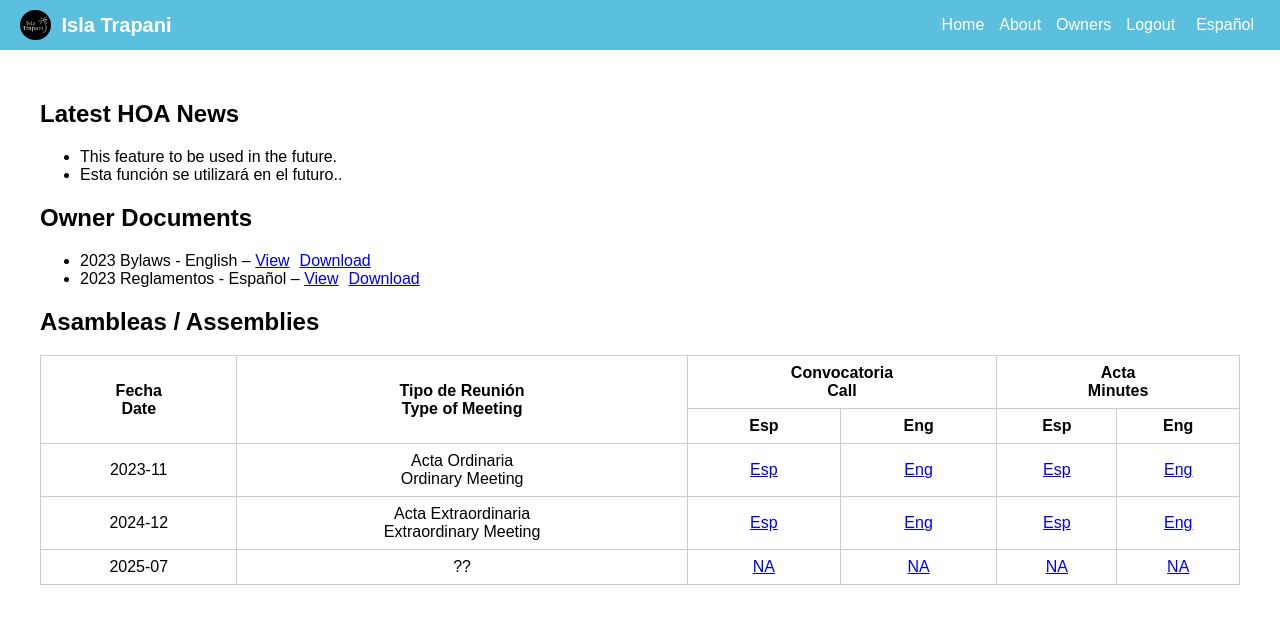
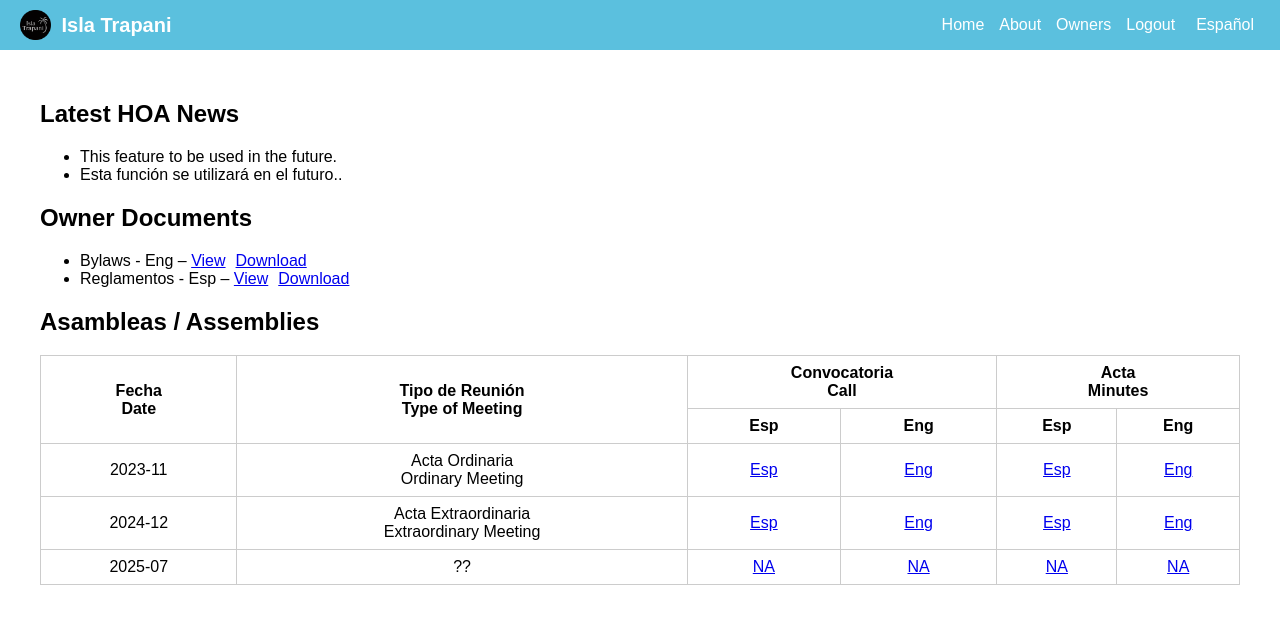
Before and after one commit to grdino/isla-trapani, a Next.js app: page /owners in a window 1280 px wide. Shown: the top 624 px of the page. Built offline with nearby package versions, Linux system fonts and the light colour scheme; sample sign-in values are in the browser's storage.

Commit message:
Update owners.js

```diff
--- a/pages/owners.js
+++ b/pages/owners.js
@@ -13,8 +13,8 @@ export default function Owners() {
   ];
 
   const documents = [
-    { id: 1, name: "2023 Bylaws - English", path: "/owners-docs/bylaws.pdf" },
-    { id: 2, name: "2023 Reglamentos - Español", path: "/owners-docs/reglamentos.pdf" }
+    { id: 1, name: "Bylaws - Eng", path: "/owners-docs/bylaws.pdf" },
+    { id: 2, name: "Reglamentos - Esp", path: "/owners-docs/reglamentos.pdf" }
   ];
 
   return (
```
